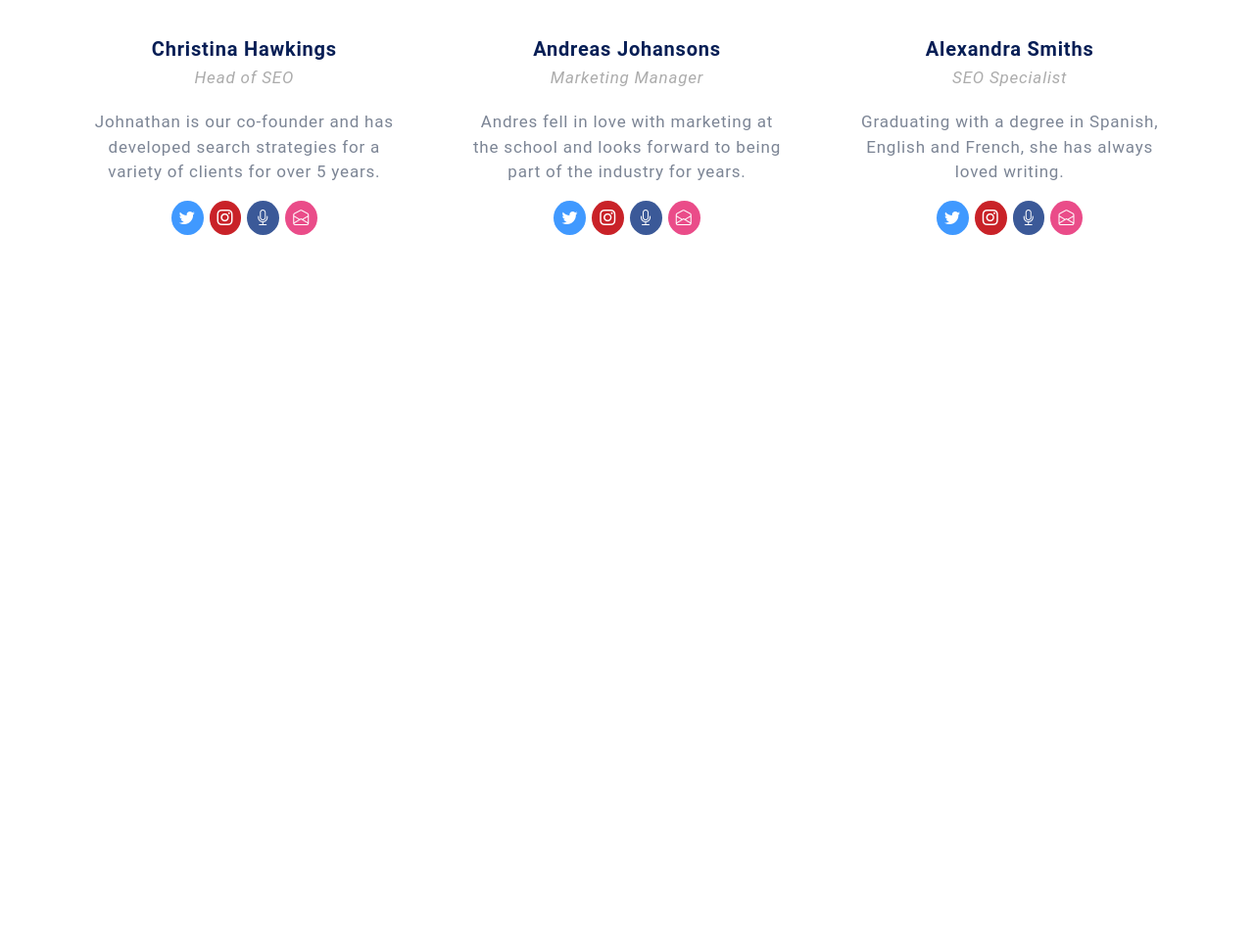
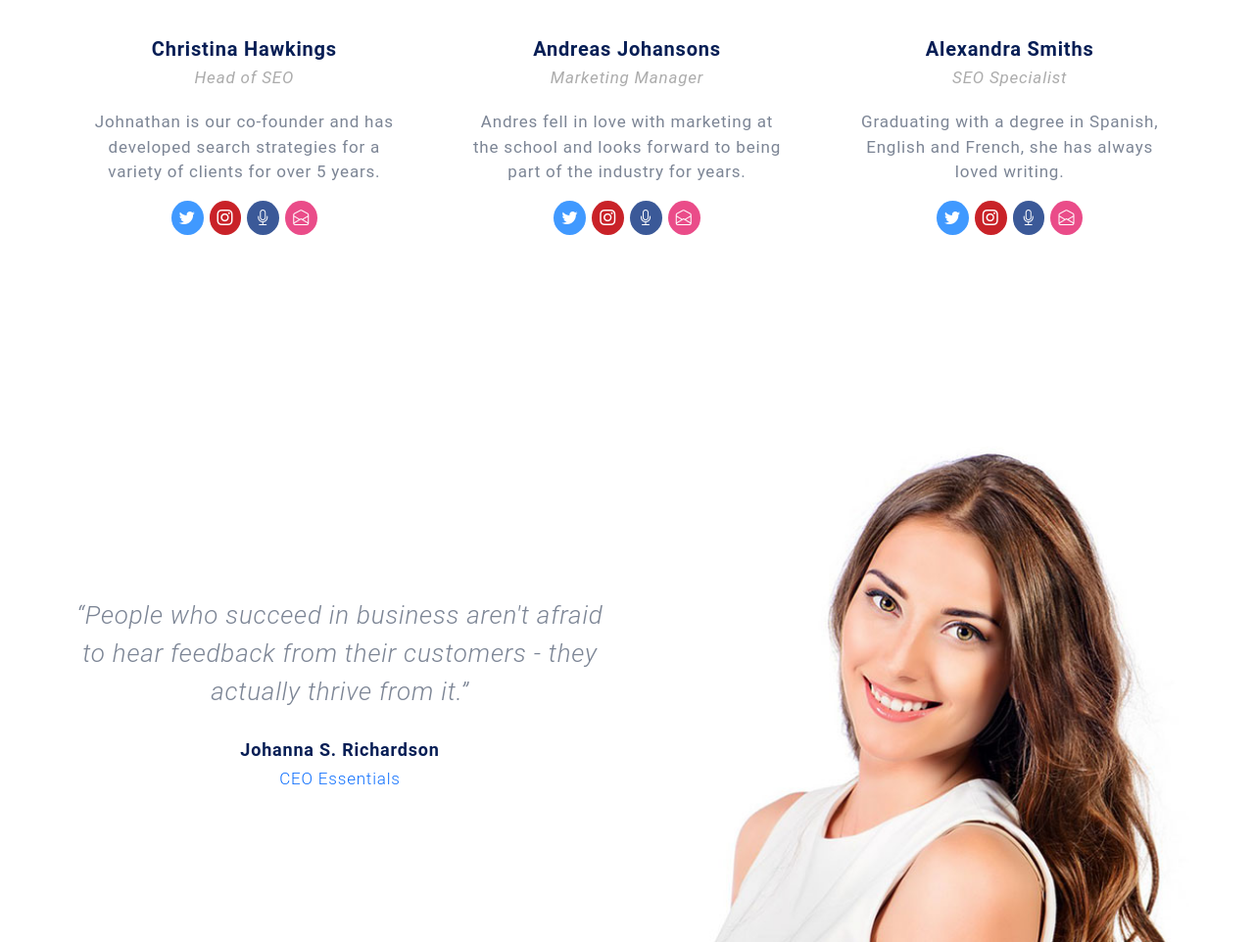
Before and after one commit to st-lucphan/tf-smart, a plain HTML site: page index.html in a window 1280 px wide. Shown: the part 3444-4406 px from the top of the page at 98% size. Before the commit the page ends 3810 px from the top, so only its background shows below. Drawn offline with nearby package versions, Linux system fonts and the light colour scheme.

Commit message:
make html and style for section-testimonial

```diff
--- a/index.html
+++ b/index.html
@@ -249,6 +249,20 @@
         </ul>
       </div>
     </section>
+    <section class="section-testimonial">
+      <div class="container">
+        <div class="row align-items-center">
+          <div class="col col-6 txt-center">
+            <p class="testimonial-content">“People who succeed in business aren't afraid to hear feedback from their customers - they actually thrive from it.”</p>
+            <h5 class="testimonial-author">Johanna S. Richardson</h5>
+            <p class="testimonial-position">CEO Essentials</p>
+          </div>
+          <div class="col col-6">
+            <img class="testimonial-img"src="images/testimonials-woman.jpg" alt="picture">
+          </div>
+        </div>
+      </div>
+    </section>
   </main>
 </body>
 </html>
--- a/stylesheet/modules/_all.scss
+++ b/stylesheet/modules/_all.scss
@@ -5,3 +5,4 @@
 @import "section-discover";
 @import "section-fun-facts";
 @import "section-team";
+@import "section-testimonial"
--- /dev/null
+++ b/stylesheet/modules/_section-testimonial.scss
@@ -0,0 +1,23 @@
+.section-testimonial {
+  @include pxRem(padding-top, 90);
+  .testimonial-content {
+    @include pxRem(margin-bottom, 25);
+    font-size: 26px;
+    line-height: 1.5;
+    font-weight: 300;
+    font-style: italic;
+    color: map-get($color, secondary);
+  }
+  .testimonial-author {
+    font-size: 18px;
+    color: #071e55;
+  }
+  .testimonial-position {
+    font-size: 17px;
+    color: map-get($color, primary);
+  }
+  .testimonial-img {
+    width: 100%;
+    vertical-align: middle;
+  }
+}
```
Also changed, not shown: css/styles.css, images/testimonials-woman.jpg (added), 1 other file.
